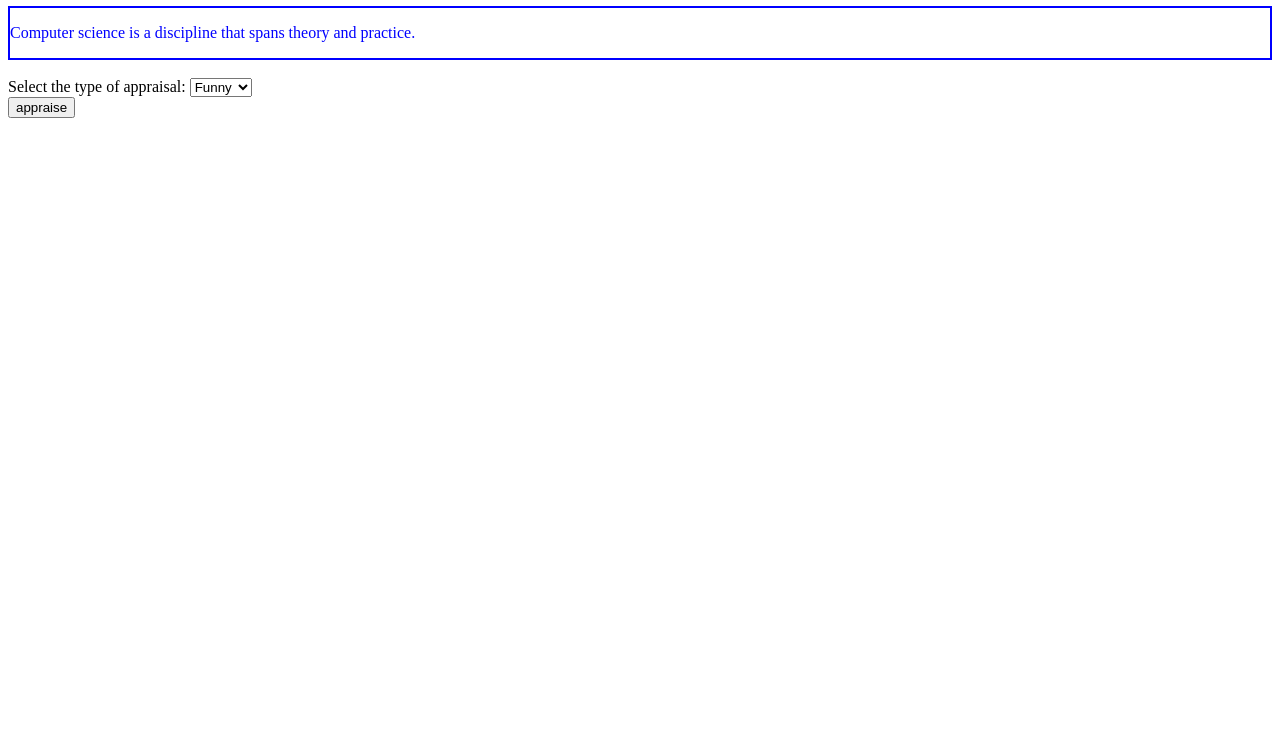
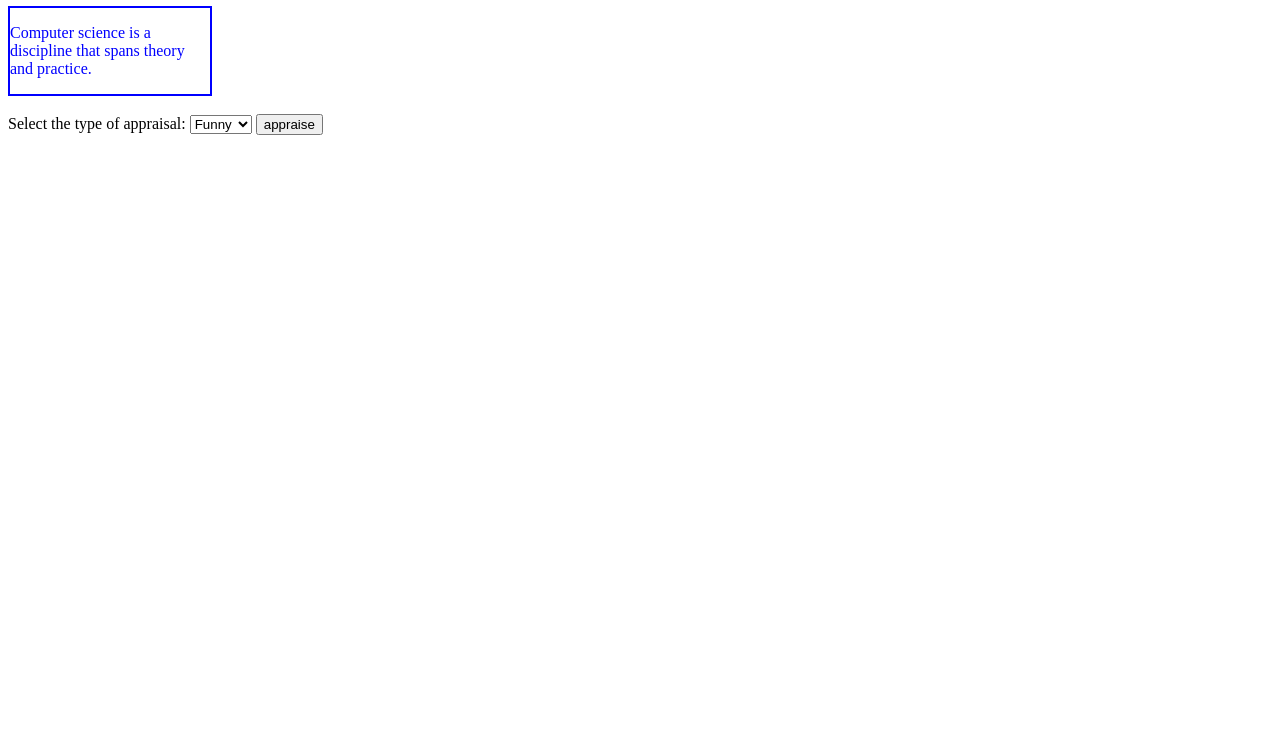
Before and after one commit to BuzzSpaceB/Notification, a plain HTML site: page Appraisal.html in a window 1280 px wide. Shown: the part 60-800 px from the top of the page. Drawn offline with Linux system fonts and the light colour scheme.

Commit message:
Made some changes to the output page

```diff
--- a/Appraisal.html
+++ b/Appraisal.html
@@ -6,14 +6,15 @@
 <body>
 <h1> Testing Appraisal</h1>
 
-<div style="color:blue;border:2px solid;">
+<div style="color:blue;width:200px;border:2px solid;">
 <p>Computer science is a discipline that spans theory and practice.</p>
 
 </div>
 
 <br/>
 
-<form action='' method="POST">
+
+<form action='/target' method="POST">
 
 Select the type of appraisal:
 <select id="appraisalType" name="appraisal">
@@ -23,9 +24,7 @@ Select the type of appraisal:
 </select>
 
 
-<br/>
-
-<input name="SendMail" id="like" value="appraise" type="submit" onClick="sel();" />
+<input name="SendMail" id="like" value="appraise" type="submit" />
 
    </form>
 </body>
```
